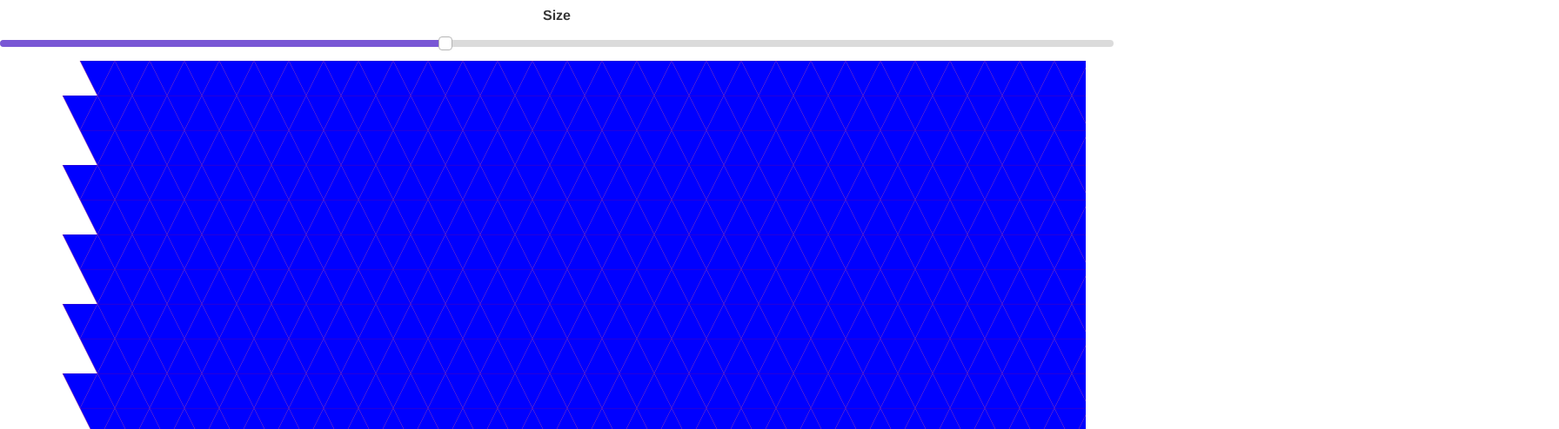
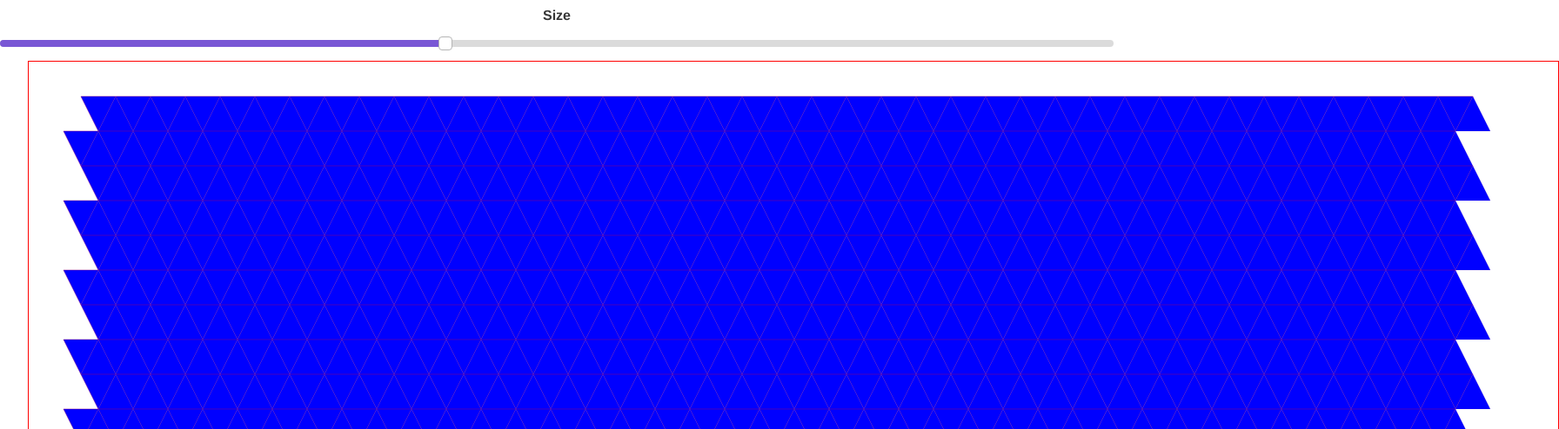
Before and after one commit to aburnard/IsoDrawSVG, a Vue app: page /#/about in a window 1280 px wide. Shown: the part 178-672 px from the top of the page at 87% size, 1792 px wide, since content can reach past the window. Built offline with nearby package versions, Linux system fonts and the light colour scheme.

Commit message:
implement <g> instead of divs

```diff
--- a/src/views/About.vue
+++ b/src/views/About.vue
@@ -13,15 +13,17 @@
         <b-slider v-model="Size"></b-slider>
       </b-field>
     </section>
-    <div class="container is-fluid" v-for="p in Size" :key="p">
-      <svg id="maingrid" width="100%" :height="xBias" overflow="auto">
+
+    <div class="container is-fluid">
+      <svg :width="xBias * Size *1.1" :height="xBias * Size">
+        <g v-for="p in Size" :key="p" width="100%" :height="xBias">
           <ComponentPoly
             :color="color"
             :downer="downer"
             v-for="n in Size"
             :key="n"
             :xBias="n * xBias + (p%2 * xBias/2)"
-          :yBias="0"
+            :yBias="p*xBias"
             :sideLength="xBias"
           />
           <ComponentPolyUp
@@ -30,9 +32,10 @@
             v-for="n in Size"
             :key="n"
             :xBias="n * xBias + (p%2 * xBias/2)"
-          :yBias="0"
+            :yBias="p*xBias"
             :sideLength="xBias"
           />
+        </g>
       </svg>
     </div>
   </div>
@@ -79,9 +82,9 @@
 </script>
 
 <style scoped>
-/* svg {
+svg {
   border: 1px solid red;
-} */
+}
 .container {
   font-size: 0;
 }
```
Also changed, not shown: src/components/IsoRow.vue (+7 -1 lines). Lines whose indentation alone changed are shown as unchanged.
